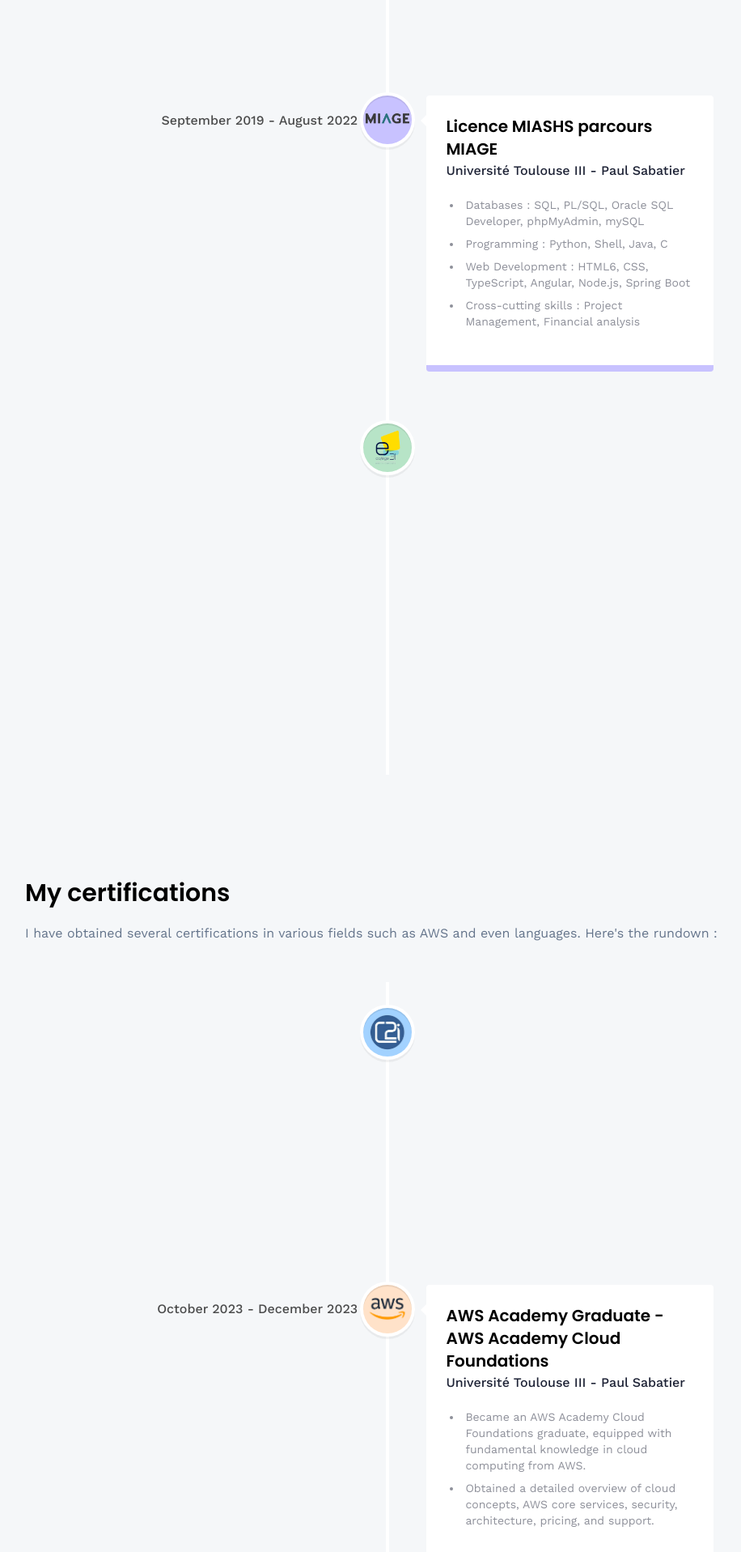
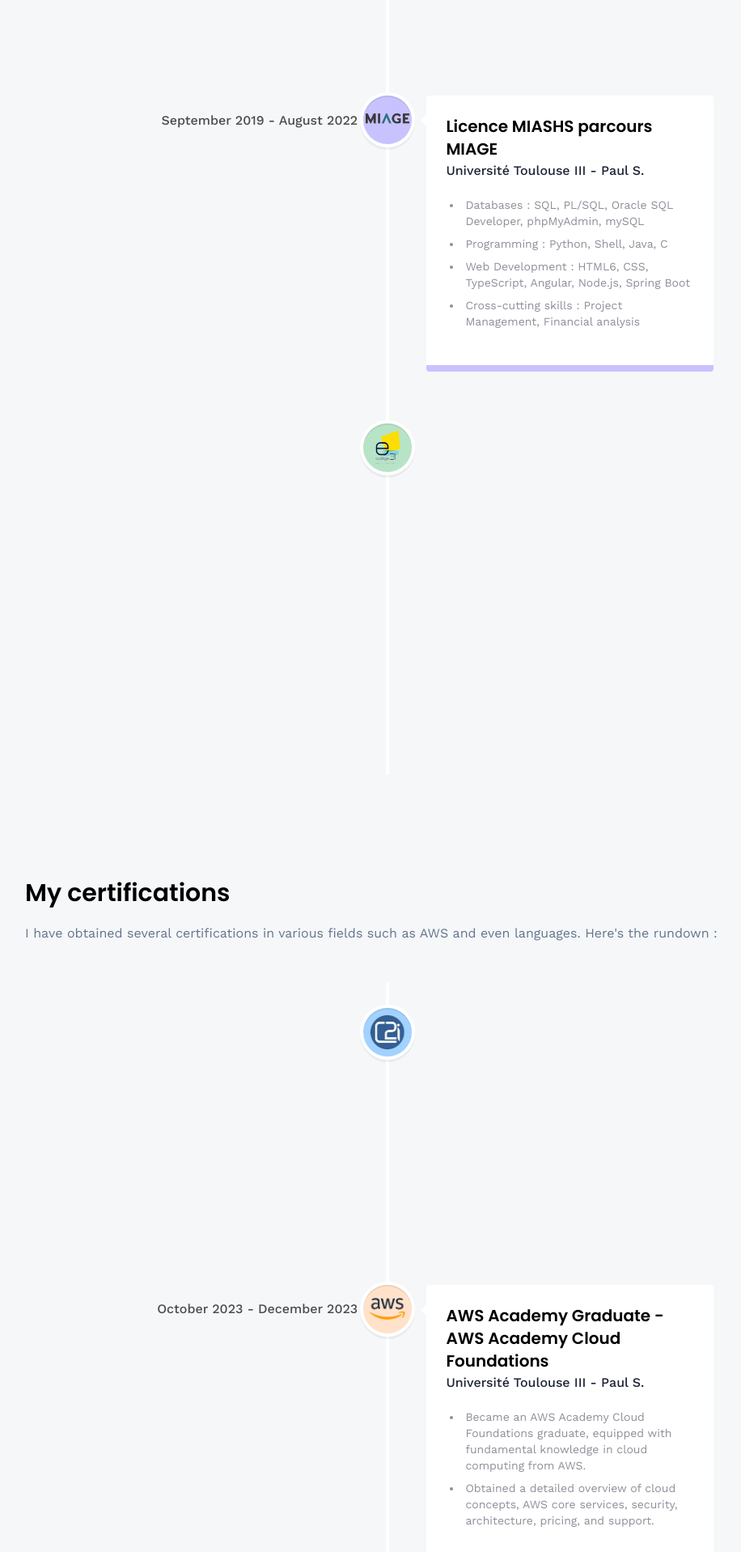
Before and after one commit to nicolasjp/Portfolio, a React (Vite) app: page /#/about in a window 1280 px wide. Shown: the part 2759-4676 px from the top of the page at 81% size, without its empty margins (161-1077 px from the left). Built offline with nearby package versions, Linux system fonts and the light colour scheme; no server answers.

Commit message:
changes about

```diff
--- a/src/constants/index.js
+++ b/src/constants/index.js
@@ -190,7 +190,7 @@ export const educations = [
     },
     {
         title: "Licence MIASHS parcours MIAGE",
-        company_name: "Université Toulouse III - Paul Sabatier",
+        company_name: "Université Toulouse III - Paul S.",
         icon: miage,
         iconBg: "#c8c2ff",
         date: "September 2019 - August 2022",
@@ -229,7 +229,7 @@ export const certifications = [
     },
     {
         title: "AWS Academy Graduate - AWS Academy Cloud Foundations",
-        company_name: "Université Toulouse III - Paul Sabatier",
+        company_name: "Université Toulouse III - Paul S.",
         icon: aws,
         iconBg: "#ffe2c9",
         date: "October 2023 - December 2023",
--- a/src/pages/About.jsx
+++ b/src/pages/About.jsx
@@ -107,39 +107,39 @@ const About = () => {
 
         <div className="mt-12 flex">
           <VerticalTimeline>
-            {educations.map((experience) => (
+            {educations.map((education) => (
               <VerticalTimelineElement
-                key={experience.company_name}
-                date={experience.date}
+                key={education.company_name}
+                date={education.date}
                 icon={
                   <div className="flex justify-center items-center w-full h-full">
-                    <img src={experience.icon} alt={experience.company_name} className="w-[90%] h-[90%] object-contain"/>
+                    <img src={education.icon} alt={education.company_name} className="w-[90%] h-[90%] object-contain"/>
                   </div>
                 }
                 iconStyle={
                   {
-                    background: experience.iconBg
+                    background: education.iconBg
                   }
                 }
                 contentStyle={{
                   borderBottom: '8px',
                   borderStyle: 'solid',
-                  borderBottomColor: experience.iconBg,
+                  borderBottomColor: education.iconBg,
                   boxShadow: 'none',
                 }}
               >
                 <div>
                   <h3 className="text-black text-xl font-poppins font-semibold">
-                    {experience.title}
+                    {education.title}
                   </h3>
                   <p className="text-black-500 font-medium font-base" style={{margin: 0}}>
-                    {experience.company_name}
+                    {education.company_name}
                   </p>
                 </div>
 
                 <ul className="my-5 list-disc ml-5 space-y-2">
-                  {experience.points.map((point, index) => (
-                    <li key={`experience-point-${index}`}
+                  {education.points.map((point, index) => (
+                    <li key={`education-point-${index}`}
                       className="text-black-500/50 font-normal pl-1 text-sm"
                     >
                       {point}
@@ -163,39 +163,39 @@ const About = () => {
 
         <div className="mt-12 flex">
           <VerticalTimeline>
-            {certifications.map((experience) => (
+            {certifications.map((certification) => (
               <VerticalTimelineElement
-                key={experience.company_name}
-                date={experience.date}
+                key={certification.company_name}
+                date={certification.date}
                 icon={
                   <div className="flex justify-center items-center w-full h-full">
-                    <img src={experience.icon} alt={experience.company_name} className="w-[90%] h-[90%] object-contain"/>
+                    <img src={certification.icon} alt={certification.company_name} className="w-[90%] h-[90%] object-contain"/>
                   </div>
                 }
                 iconStyle={
                   {
-                    background: experience.iconBg
+                    background: certification.iconBg
                   }
                 }
                 contentStyle={{
                   borderBottom: '8px',
                   borderStyle: 'solid',
-                  borderBottomColor: experience.iconBg,
+                  borderBottomColor: certification.iconBg,
                   boxShadow: 'none',
                 }}
               >
                 <div>
                   <h3 className="text-black text-xl font-poppins font-semibold">
-                    {experience.title}
+                    {certification.title}
                   </h3>
                   <p className="text-black-500 font-medium font-base" style={{margin: 0}}>
-                    {experience.company_name}
+                    {certification.company_name}
                   </p>
                 </div>
 
                 <ul className="my-5 list-disc ml-5 space-y-2">
-                  {experience.points.map((point, index) => (
-                    <li key={`experience-point-${index}`}
+                  {certification.points.map((point, index) => (
+                    <li key={`certification-point-${index}`}
                       className="text-black-500/50 font-normal pl-1 text-sm"
                     >
                       {point}
--- a/src/pages/Contact.jsx
+++ b/src/pages/Contact.jsx
@@ -25,6 +25,8 @@ const Contact = () => {
     emailjs.send(
       import.meta.env.VITE_APP_EMAILJS_SERVICE_ID,
       import.meta.env.VITE_APP_EMAILJS_TEMPLATE_ID,
+      //process.env.VITE_APP_EMAILJS_SERVICE_ID,
+      //process.env.VITE_APP_EMAILJS_TEMPLATE_ID,
       {
         from_name: form.name,
         to_name: "Nicolas",
@@ -32,6 +34,7 @@ const Contact = () => {
         to_email: "nicolas.jacob@toulouse.miage.fr",
         message: form.message
       },
+      //process.env.VITE_APP_EMAILJS_PUBLIC_KEY
       import.meta.env.VITE_APP_EMAILJS_PUBLIC_KEY
     ).then(() => {
       setIsLoading(false);
@@ -47,6 +50,7 @@ const Contact = () => {
       setCurrentAnimation('idle');
       console.log(error);
       showAlert({show: true, text: 'I didn\'t receive your message', type: 'danger'})
+      console.log(import.meta.env.VITE_APP_EMAILJS_PUBLIC_KEY)
     });
   };
 
```
